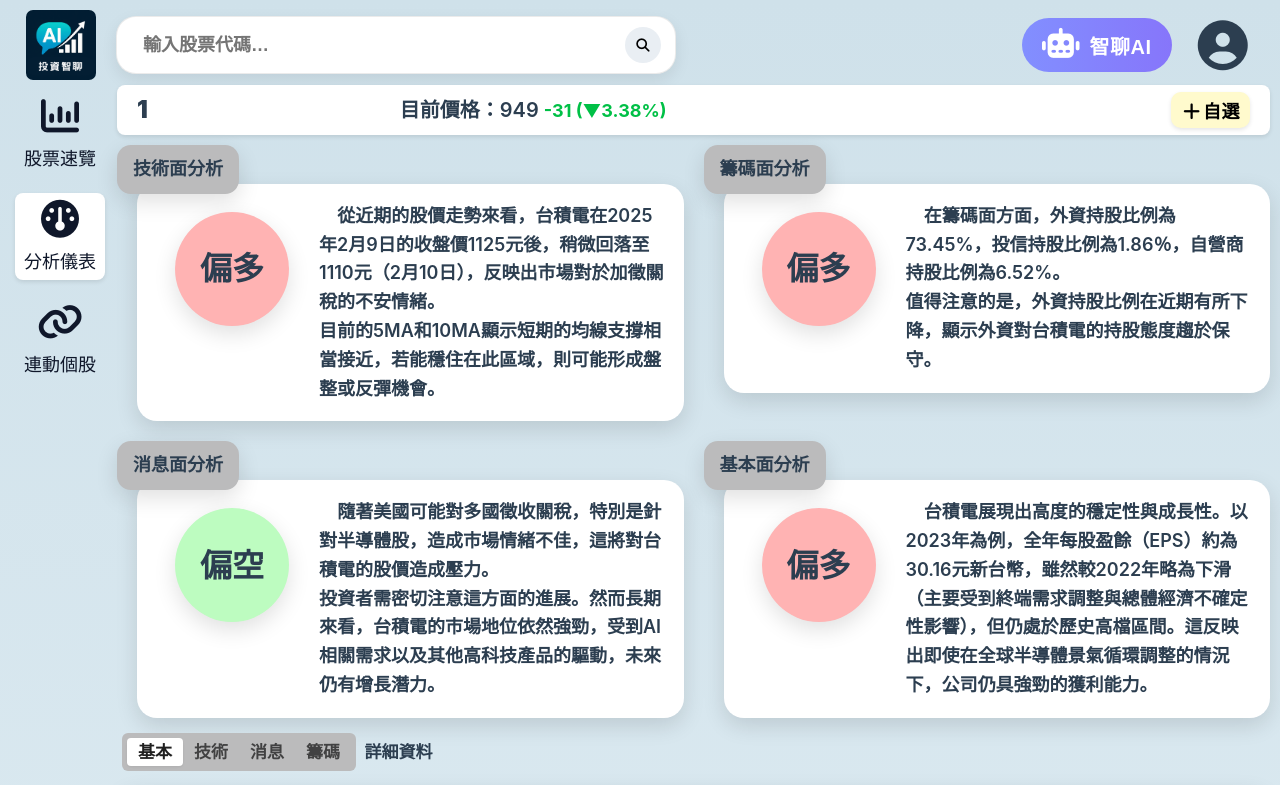
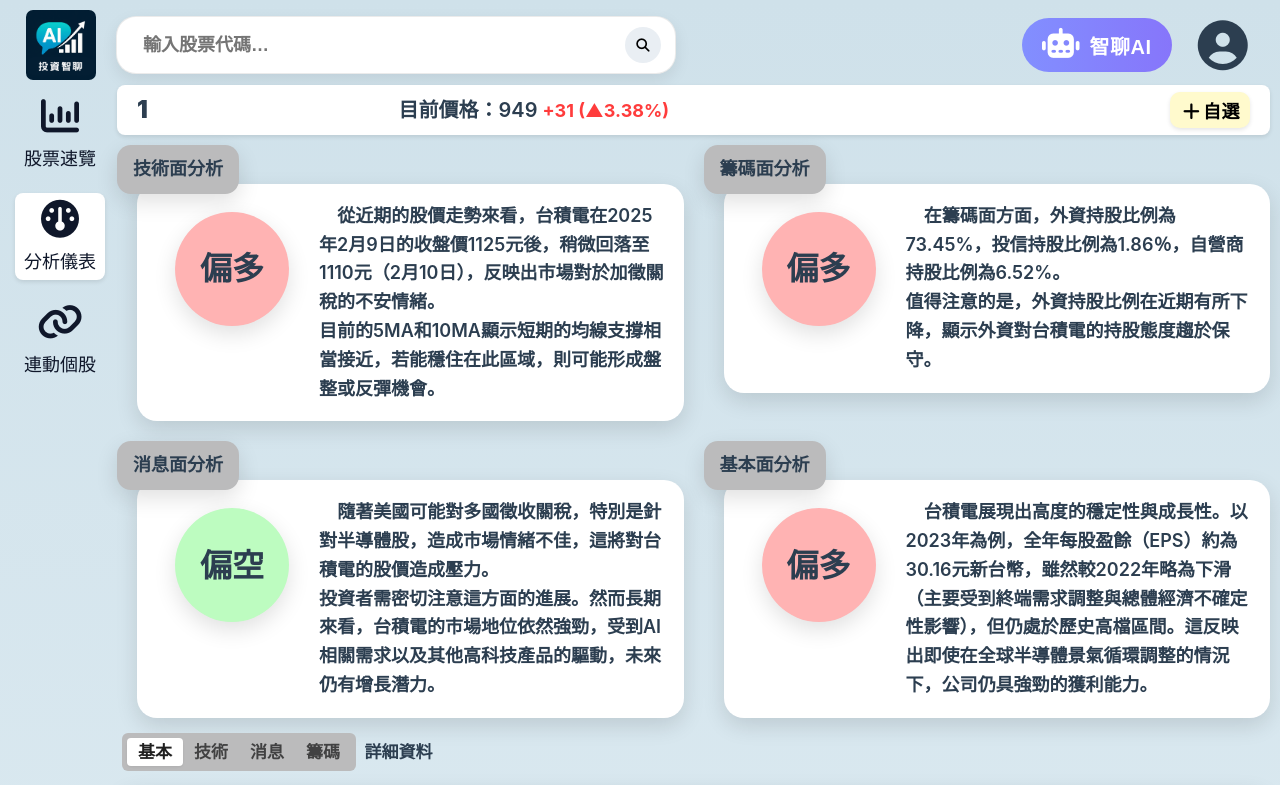
Before and after one commit to Ynn622/ProfiqAI, a Vue app: page /stock/1/Analysis in a window 1280 px wide. Shown: the top 785 px of the page. Built offline with nearby package versions, Linux system fonts and the light colour scheme.

Commit message:
[fix] PriceBar 百分比小數點截斷

```diff
--- a/src/components/PriceBar.vue
+++ b/src/components/PriceBar.vue
@@ -6,9 +6,9 @@
         <!-- 價格與漲跌 -->
         <span class="stock-price">
             目前價格：{{ stockPrice }}
-            <span class="stock-change" :class="{ up: stockChange.up, down: !stockChange.up }">
-                {{ stockChange.up ? '+' : '-' }}{{ stockChange.value }}
-                ({{ stockChange.up ? '▲' : '▼' }}{{ stockChange.percent }}%)
+            <span class="stock-change" :class="{ up: stockPriceIsUp, down: !stockPriceIsUp }">
+                {{ stockPriceIsUp ? '+' : '' }}{{ stockChange.value }}
+                ({{ stockPriceIsUp ? '▲' : '▼' }}{{ stockChange.percent }}%)
             </span>
         </span>
         <span></span>
@@ -19,15 +19,17 @@
 </template>
 
 <script setup>
-defineProps({
+import { ref, computed } from 'vue';
+const props = defineProps({
     stockId: { type: String, required: true },
     stockName: { type: String, default: '' },
     stockPrice: { type: Number, default: 0 },
     stockChange: {
         type: Object,
-        default: () => ({ value: 0, percent: 0, up: true })
+        default: () => ({ value: 0, percent: 0 })
     }
 });
+const stockPriceIsUp = computed(() => props.stockChange.value >= 0);
 
 function addToWatchlist() {
     alert('已加入自選');
--- a/src/views/Stock/SummaryView.vue
+++ b/src/views/Stock/SummaryView.vue
@@ -48,8 +48,8 @@
 const loading = ref(false);
 
 const stockId = computed(() => route.params.stock);
-const stockPrice = ref(949);
-const stockChange = ref({ value: 31, percent: 3.38, up: false });
+const stockPrice = ref(0);
+const stockChange = ref({ value: 0, percent: 0 });
 const kData = ref(kDataJson)    // 導入的 K 線資料 (可日後改為 API 取得後再指派)
 const stockName = ref('');
 
@@ -67,7 +67,7 @@
       stockName.value = response.stockName;
       stockPrice.value = response.data.OHLC.at(-1)[3];
       stockChange.value = {
-        value: response.data.OHLC.at(-1)[3] - response.data.OHLC.at(-2)[3],
+        value: (response.data.OHLC.at(-1)[3] - response.data.OHLC.at(-2)[3]).toFixed(2),
         percent: ((response.data.OHLC.at(-1)[3] - response.data.OHLC.at(-2)[3]) / response.data.OHLC.at(-2)[3] * 100).toFixed(2),
         up: response.data.OHLC.at(-1)[3] > response.data.OHLC.at(-2)[3]
       };
```
